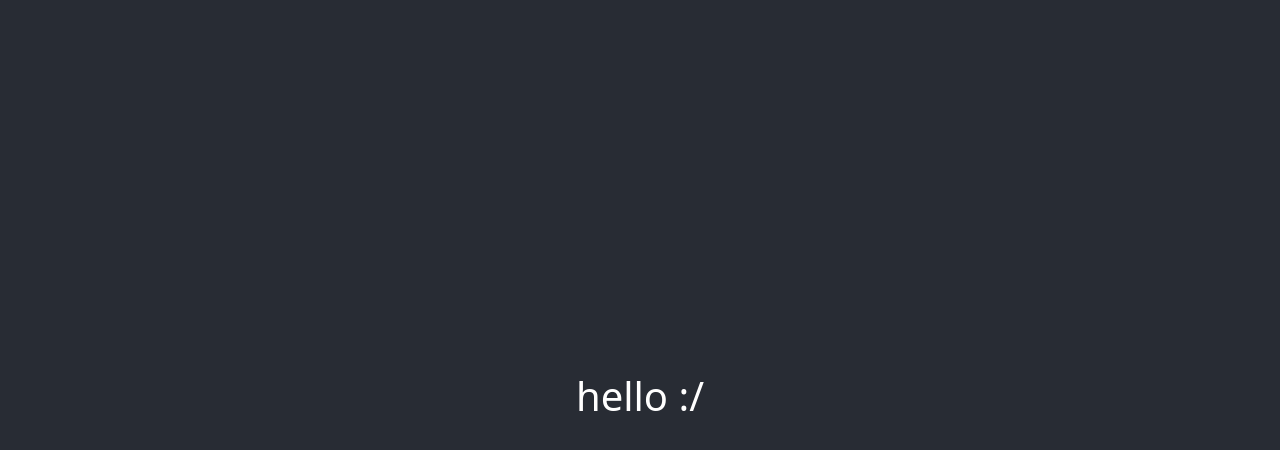
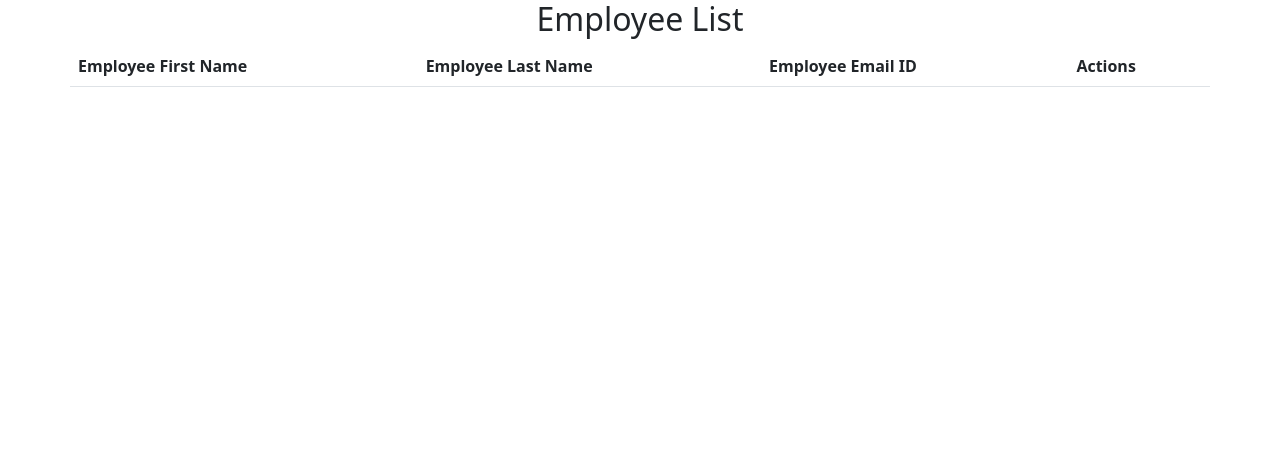
Before and after one commit to wathsalaggg/Employee-Management-System, a React (Create React App) app in the folder react frontend/fe/: page / in a window 1280 px wide. Shown: the top 450 px of the page. Built offline with nearby package versions, Linux system fonts and the light colour scheme.

Commit message:
added components & .jsx code

```diff
--- a/react frontend/fe/src/App.js
+++ b/react frontend/fe/src/App.js
@@ -1,13 +1,13 @@
 import logo from './logo.svg';
 import './App.css';
+import ListEmployeeComponent from './components/ListEmployeeComponent';
 
 function App() {
   return (
-    <div className="App">
-      <header className="App-header">
+    <div className="container">
 
-        <h1> hello :/ </h1>
-      </header>
+     <ListEmployeeComponent />
+
     </div>
   );
 }
--- /dev/null
+++ b/react frontend/fe/src/components/ListEmployeeComponent.jsx
@@ -0,0 +1,56 @@
+import React, { Component } from 'react';
+
+class ListEmployeeComponent extends Component {
+
+    constructor(props){
+        super(props)
+
+        this.state = {
+            employees : []
+        }
+    }
+    render() {
+        return (
+            <div>
+                <h2 className='text-center'>Employee List </h2>
+            <div className='row'>
+                <table className='table table-stripped table-boardered'>
+                    <thead>
+                        <tr>
+                            <th> Employee First Name </th>
+                            <th> Employee Last Name </th>
+                            <th> Employee Email ID </th>
+                            <th> Actions </th>
+                        </tr>
+
+
+                    </thead>
+
+                    <tbody>
+
+                        {
+                            this.state.employees.map(
+                                employee =>
+                                <tr key = {employee.id}>
+                                <td> (employee.lastname)</td>
+                                <td> (employee.emailId) </td>
+
+
+                                </tr>
+                            )
+                        }
+                    </tbody>
+                    </table>
+
+
+
+
+            </div>
+
+
+            </div>
+        );
+    }
+}
+
+export default ListEmployeeComponent;
```
